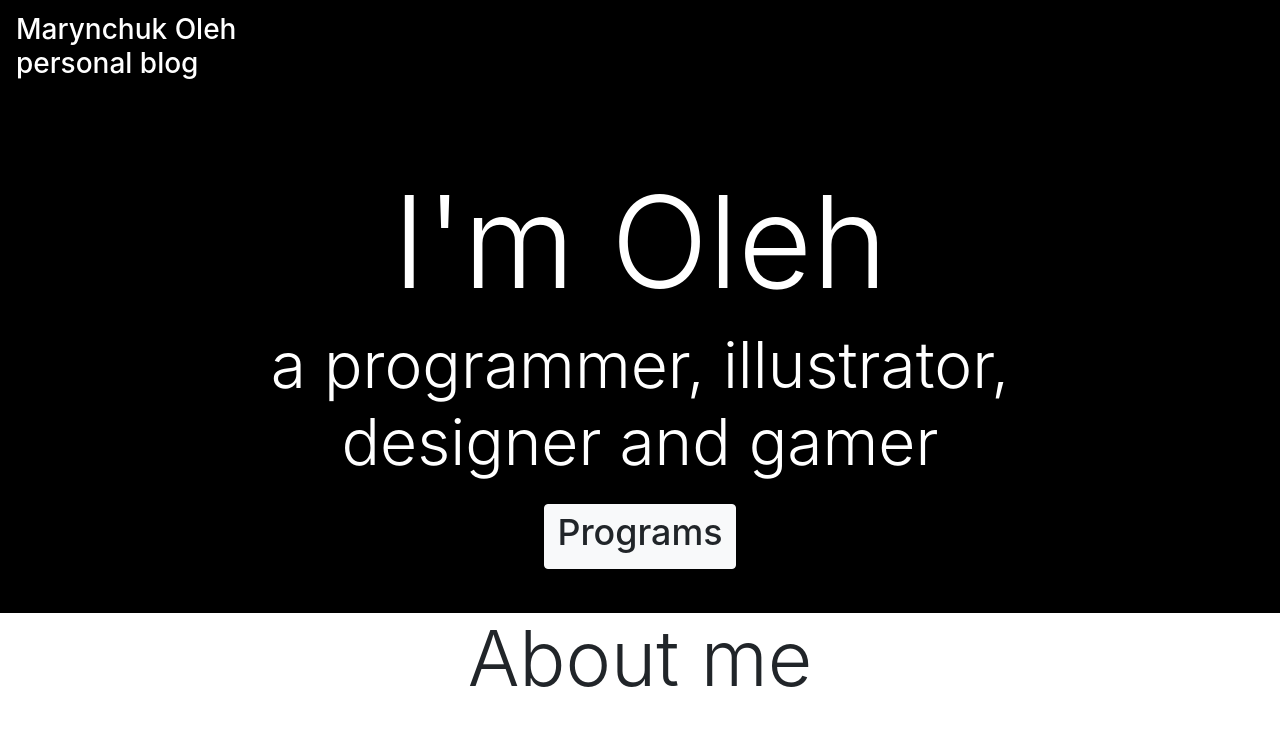
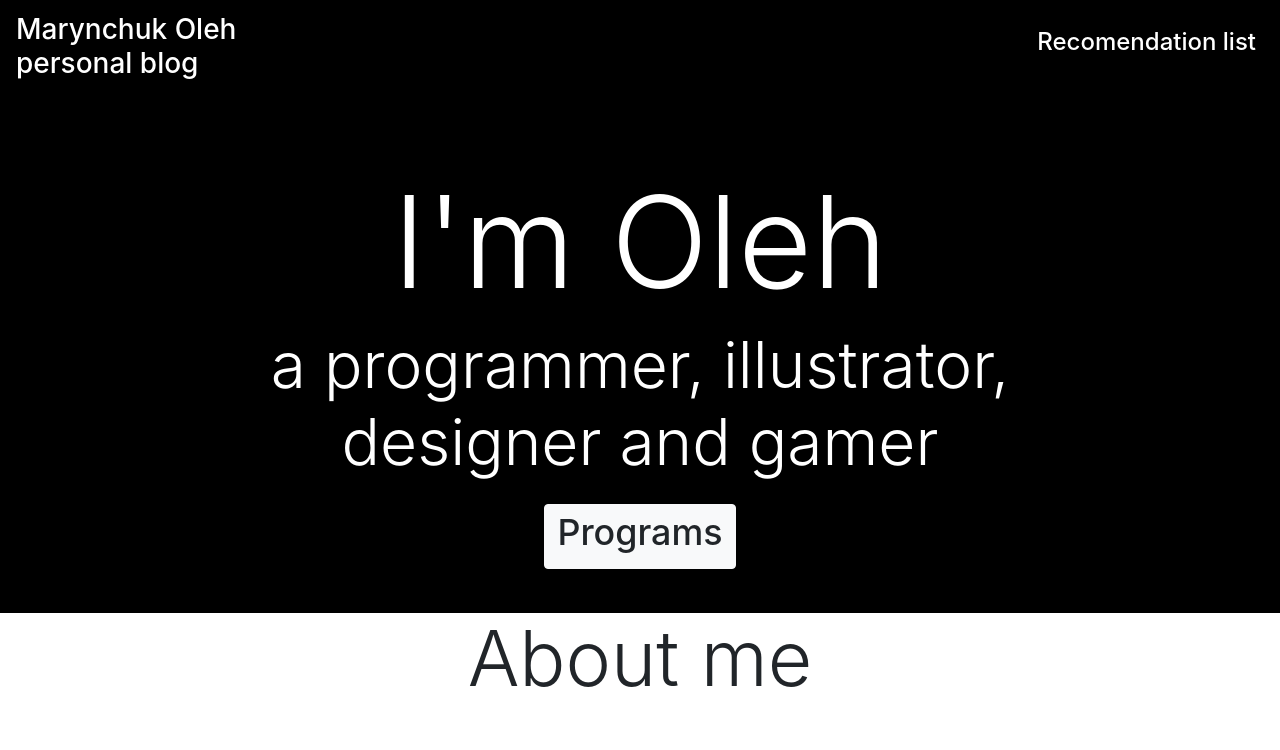
Before and after one commit to ashyhikaro/oleh, a plain HTML site: page index.html in a window 1280 px wide. Shown: the top 750 px of the page. Drawn offline with nearby package versions, Linux system fonts and the light colour scheme.

Commit message:
Update index.html

```diff
--- a/index.html
+++ b/index.html
@@ -15,6 +15,16 @@
 
     <nav class="navbar navbar-expand-lg navbar-light" style="background-color: black;">
       <a class="navbar-brand text-white" href="index.html"><h3 class="">Marynchuk Oleh<br> personal blog</h3></a>
+      <div class="collapse navbar-collapse" id="navbarToggler">
+        <ul class="navbar-nav ml-auto mt-n2">
+          <li class="nav-item active">
+            <a class="nav-link h4 text-white" href="https://ashyhikaro.github.io/recom/recomendation.html">Recomendation list<span class="sr-only">(current)</span></a>
+          </li>
+        </ul>
+      </div>
+      <button class="navbar-toggler" type="button" data-toggle="collapse" data-target="#navbarToggler" aria-controls="navbarToggler" aria-expanded="false" aria-label="Toggle navigation">
+        <span class="navbar-toggler-icon"></span>
+      </button>
     </nav>
 
     <div class="container-fluid" style="height: 40vw; background-color: black;">
```
